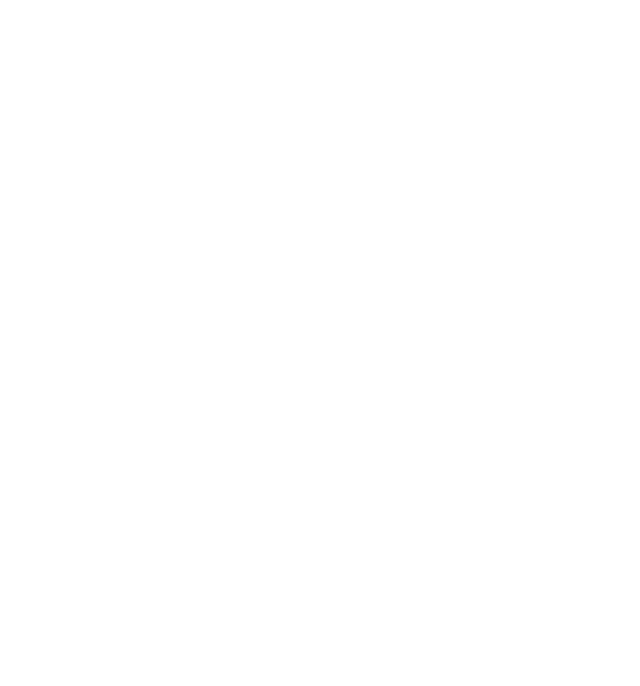
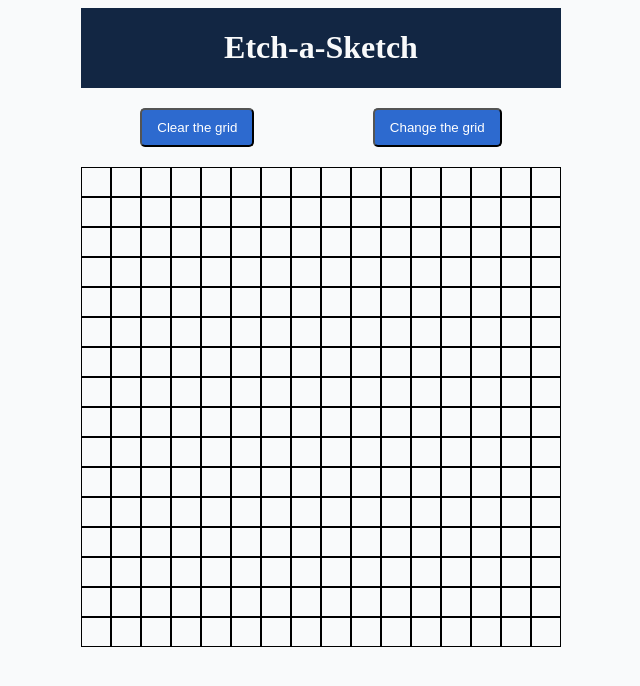
Before and after one commit to austin-casey/etch-a-sketch, a plain HTML site: page index.html in a window 1280 px wide. Shown: the whole page, without its empty margins (319-959 px from the left). Drawn offline with Linux system fonts and the light colour scheme.

Commit message:
Completed etch-a-sketch

```diff
--- a/index.html
+++ b/index.html
@@ -7,8 +7,16 @@
     <link rel="stylesheet" href="./style.css">
 </head>
 <body>
-    <div class = "container">
-
+    <div class = "content">
+        <div class = "title">
+            <h1>Etch-a-Sketch</h1>
+        </div>
+        <div class = "button">
+            <button class="btnClear">Clear the grid</button>
+            <button class="btnChange">Change the grid</button>
+        </div>
+        <div class = "grid-container">
+        </div>
     </div>
     <script src ="./script.js"></script>
 </body>
--- a/script.js
+++ b/script.js
@@ -1,13 +1,45 @@
 
 let numSquares = 16;
-let grid = numSquares * numSquares;
-const container = document.querySelector(".container");
+const container = document.querySelector(".grid-container");
+const btnChange = document.querySelector(".btnChange");
+const btnClear = document.querySelector(".btnClear");
 
 function createGrid() {
-    for (i = 0; i < grid; i++) {
+    const dimension = 480 / numSquares;
+    for (let i = 0; i < numSquares * numSquares; i++) {
         let square = document.createElement("div");
+        square.classList.add("gridSquare");
+        square.style.width = `${dimension}px`
+        square.style.height = `${dimension}px`
         container.appendChild(square);
     }
 }
 
 createGrid();
+
+container.addEventListener("mouseover", (e) => {
+    if (e.target.classList.contains("gridSquare")) {
+        e.target.style.backgroundColor = "blue";
+    }
+
+})
+
+btnClear.addEventListener("click", (e) => {
+    const allSquares = document.querySelectorAll(".gridSquare");
+    for (const square of allSquares) {
+        square.style.backgroundColor = "white";
+    }
+})
+
+btnChange.addEventListener("click", (e) => {
+    const newSize = prompt("Enter new grid size");
+    if (newSize > 99) {
+        alert("Your number must be less than 100.")
+    } else {
+        numSquares = Number(newSize);
+        grid = numSquares * numSquares;
+        container.innerHTML = "";
+        createGrid();
+    }
+
+} )
--- a/style.css
+++ b/style.css
@@ -1,4 +1,42 @@
 
-.container {
+.content {
     display: flex;
+    flex-direction: column;
+    align-content: center;
+    justify-content: center;
+    flex-wrap: wrap;
 }
+
+html {
+    background-color: #F9FAFB;
+}
+
+.title {
+    text-align: center;
+    background-color: #122643;
+    color: #F9FAFB;
+}
+
+.button {
+    display: flex;
+    justify-content: space-around;
+    padding-top: 20px;
+    padding-bottom: 20px;
+}
+
+button {
+    background-color: #2D6ACF;
+    color: white;
+    padding: 10px 15px;
+    border-radius: 5px;
+}
+.grid-container {
+    display: flex;
+    flex-wrap: wrap;
+    width: 480px;
+}
+
+.gridSquare {
+    box-sizing: border-box;
+    border: 1px solid black;
+}
```
